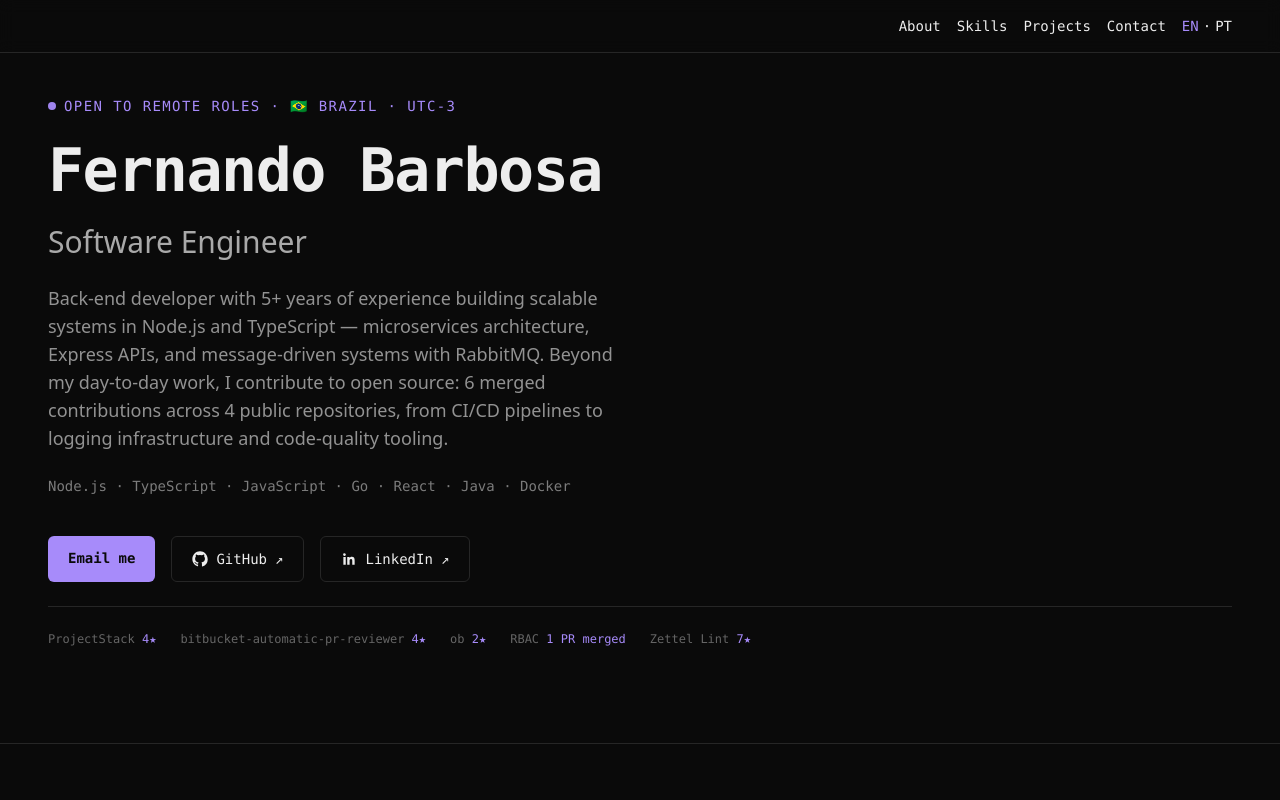
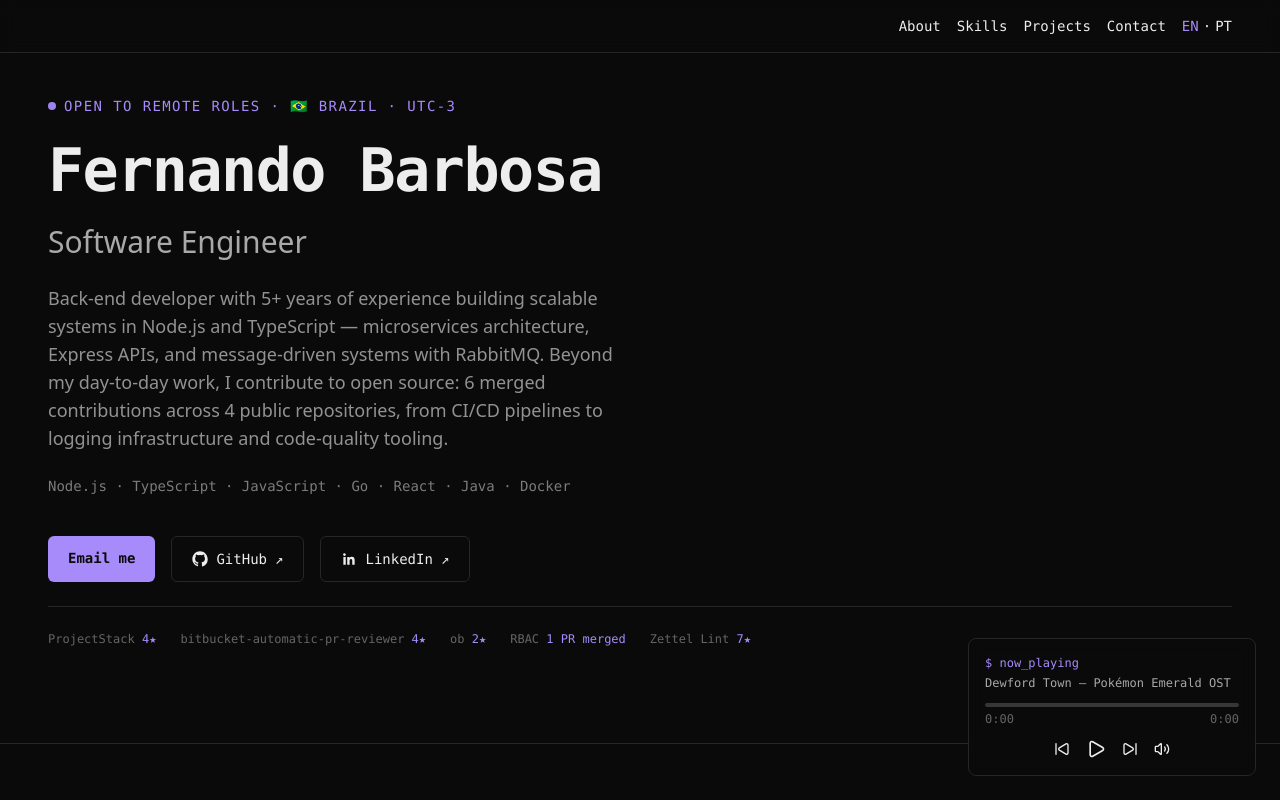
Before and after one commit to fernandoobarbosa/portfolio, a Next.js app: page / in a window 1280 px wide. Shown: the top 800 px of the page. Built offline with nearby package versions, Linux system fonts and the light colour scheme.

Commit message:
feat: add floating music player widget
Client component with native <audio> playback, play/pause/prev/next/seek/mute controls styled to the terminal aesthetic, fixed bottom-right, collapsing to a compact form on mobile widths.

```diff
--- a/app/layout.tsx
+++ b/app/layout.tsx
@@ -2,6 +2,7 @@
 import { Geist, Geist_Mono } from "next/font/google";
 import "./globals.css";
 import { LocaleProvider } from "@/components/LocaleProvider";
+import MusicPlayer from "@/components/MusicPlayer";
 
 const geistSans = Geist({
   variable: "--font-geist-sans",
@@ -30,6 +31,7 @@
         className={`${geistSans.variable} ${geistMono.variable} bg-background text-foreground antialiased`}
       >
         <LocaleProvider>{children}</LocaleProvider>
+        <MusicPlayer />
       </body>
     </html>
   );
--- /dev/null
+++ b/components/MusicPlayer.tsx
@@ -0,0 +1,127 @@
+"use client";
+
+import { useEffect, useRef, useState } from "react";
+import {
+  Pause,
+  Play,
+  SkipBack,
+  SkipForward,
+  Volume2,
+  VolumeX,
+} from "lucide-react";
+import { tracks } from "@/content";
+
+function formatTime(seconds: number) {
+  if (!Number.isFinite(seconds)) return "0:00";
+  const mins = Math.floor(seconds / 60);
+  const secs = Math.floor(seconds % 60);
+  return `${mins}:${secs.toString().padStart(2, "0")}`;
+}
+
+export default function MusicPlayer() {
+  const audioRef = useRef<HTMLAudioElement>(null);
+  const [trackIndex, setTrackIndex] = useState(0);
+  const [isPlaying, setIsPlaying] = useState(false);
+  const [isMuted, setIsMuted] = useState(false);
+  const [currentTime, setCurrentTime] = useState(0);
+  const [duration, setDuration] = useState(0);
+
+  useEffect(() => {
+    const audio = audioRef.current;
+    if (!audio) return;
+    if (isPlaying) {
+      audio.play().catch(() => {});
+    } else {
+      audio.pause();
+    }
+  }, [isPlaying, trackIndex]);
+
+  const [prevTrackIndex, setPrevTrackIndex] = useState(trackIndex);
+  if (trackIndex !== prevTrackIndex) {
+    setPrevTrackIndex(trackIndex);
+    setCurrentTime(0);
+    setDuration(0);
+  }
+
+  if (tracks.length === 0) return null;
+
+  const track = tracks[trackIndex];
+
+  const togglePlay = () => setIsPlaying((prev) => !prev);
+  const goToNext = () => setTrackIndex((prev) => (prev + 1) % tracks.length);
+  const goToPrevious = () =>
+    setTrackIndex((prev) => (prev - 1 + tracks.length) % tracks.length);
+  const toggleMute = () => setIsMuted((prev) => !prev);
+
+  const handleSeek = (event: React.MouseEvent<HTMLDivElement>) => {
+    const audio = audioRef.current;
+    if (!audio || duration === 0) return;
+    const rect = event.currentTarget.getBoundingClientRect();
+    const ratio = (event.clientX - rect.left) / rect.width;
+    audio.currentTime = ratio * duration;
+  };
+
+  const progress = duration > 0 ? (currentTime / duration) * 100 : 0;
+
+  return (
+    <div className="fixed bottom-6 right-6 z-20 w-56 rounded-lg border border-border bg-background/80 p-4 font-mono text-xs backdrop-blur-sm md:w-72">
+      <audio
+        ref={audioRef}
+        src={`/assets/music/${track.file}`}
+        muted={isMuted}
+        onEnded={goToNext}
+        onLoadedMetadata={(e) => setDuration(e.currentTarget.duration)}
+        onTimeUpdate={(e) => setCurrentTime(e.currentTarget.currentTime)}
+      />
+      <p className="text-accent">$ now_playing</p>
+      <p className="mt-1 truncate text-foreground/70">
+        {track.title} — {track.artist}
+      </p>
+      <div
+        className="mt-3 hidden h-1 cursor-pointer rounded-full bg-foreground/20 md:block"
+        onClick={handleSeek}
+      >
+        <div
+          className="h-1 rounded-full bg-accent"
+          style={{ width: `${progress}%` }}
+        />
+      </div>
+      <div className="mt-1 hidden justify-between text-foreground/40 md:flex">
+        <span>{formatTime(currentTime)}</span>
+        <span>{formatTime(duration)}</span>
+      </div>
+      <div className="mt-3 flex items-center justify-center gap-4">
+        <button
+          type="button"
+          onClick={goToPrevious}
+          aria-label="Previous track"
+          className="hidden md:inline-flex"
+        >
+          <SkipBack size={16} />
+        </button>
+        <button
+          type="button"
+          onClick={togglePlay}
+          aria-label={isPlaying ? "Pause" : "Play"}
+        >
+          {isPlaying ? <Pause size={20} /> : <Play size={20} />}
+        </button>
+        <button
+          type="button"
+          onClick={goToNext}
+          aria-label="Next track"
+          className="hidden md:inline-flex"
+        >
+          <SkipForward size={16} />
+        </button>
+        <button
+          type="button"
+          onClick={toggleMute}
+          aria-label={isMuted ? "Unmute" : "Mute"}
+        >
+          {isMuted ? <VolumeX size={16} /> : <Volume2 size={16} />}
+        </button>
+      </div>
+    </div>
+  );
+}
```
